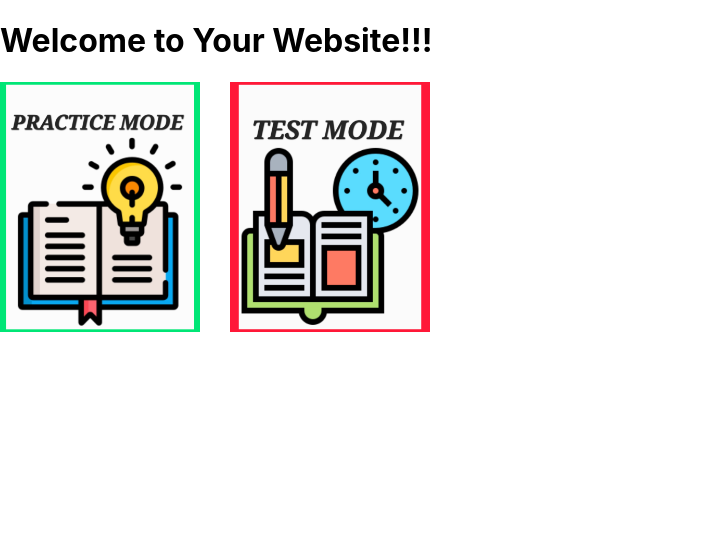
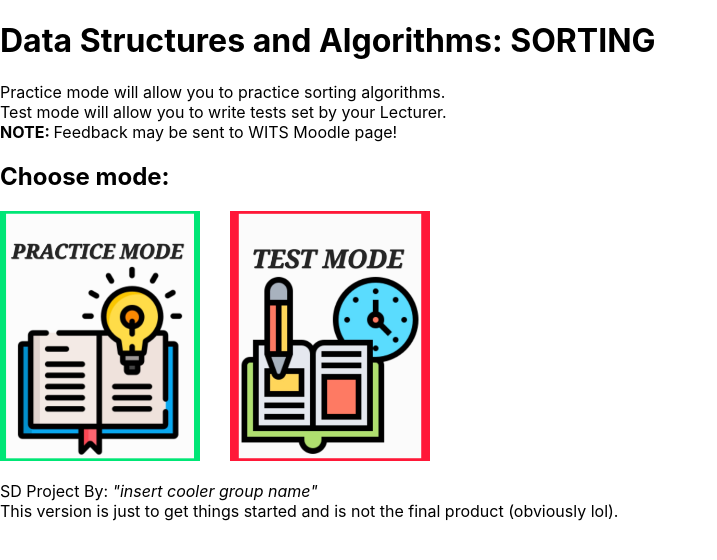
Before and after one commit to MphoM242/sdp_sorting, a React (Create React App) app: page / in a window 1280 px wide. Shown: the top 560 px of the page, without its empty margins (0-717 px from the left). Built offline with nearby package versions, Linux system fonts and the light colour scheme.

Commit message:
trying to center content on webpage (not working).

```diff
--- a/src/App.css
+++ b/src/App.css
@@ -1,5 +1,7 @@
 .App {
   text-align: center;
+  align-items: center;
+  justify-content: center;
 }
 .resizedButton{
   width: 200px;
--- a/src/components/mainPage.js
+++ b/src/components/mainPage.js
@@ -7,14 +7,25 @@ import testBut from '../images/testBut.jpg';
 const MainPage = () => {
   return (
     <div>
-      <h1>Welcome to Your Website!!!</h1>
+      <h1>Data Structures and Algorithms: SORTING</h1>
+      <p> Practice mode will allow you to practice sorting algorithms.<br />
+          Test mode will allow you to write tests set by your Lecturer.<br />
+          <b>NOTE: </b> Feedback may be sent to WITS Moodle page! <br />
+      </p>
+      <h2>Choose mode:</h2>
       <Link to="/practice">
         <img src={pracBut} alt="Practice Mode" className="resizedButton" />
       </Link>
       <Link to="/test">
         <img src={testBut} alt="Test Mode" className="resizedButton" />
       </Link>
+
+      <p><font size="-1">SD Project By: <i>"insert cooler group name"</i><br/>
+      This version is just to get things started and is not the final product (obviously lol).
+      </font></p>
+
     </div>
+
   );
 };
 
--- a/src/index.css
+++ b/src/index.css
@@ -1,5 +1,7 @@
 body {
   margin: 0;
+  align-items: center;
+  justify-content: center;
   font-family: -apple-system, BlinkMacSystemFont, 'Segoe UI', 'Roboto', 'Oxygen',
     'Ubuntu', 'Cantarell', 'Fira Sans', 'Droid Sans', 'Helvetica Neue',
     sans-serif;
```
